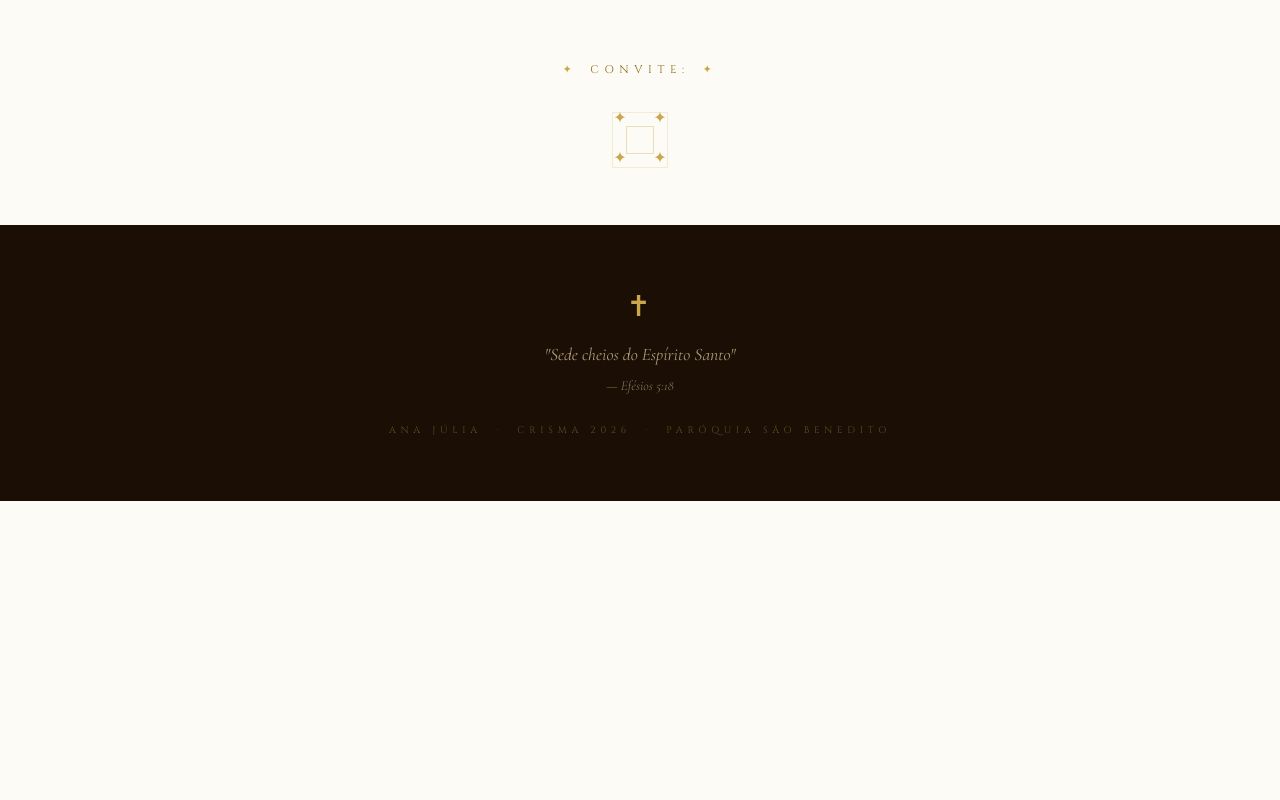
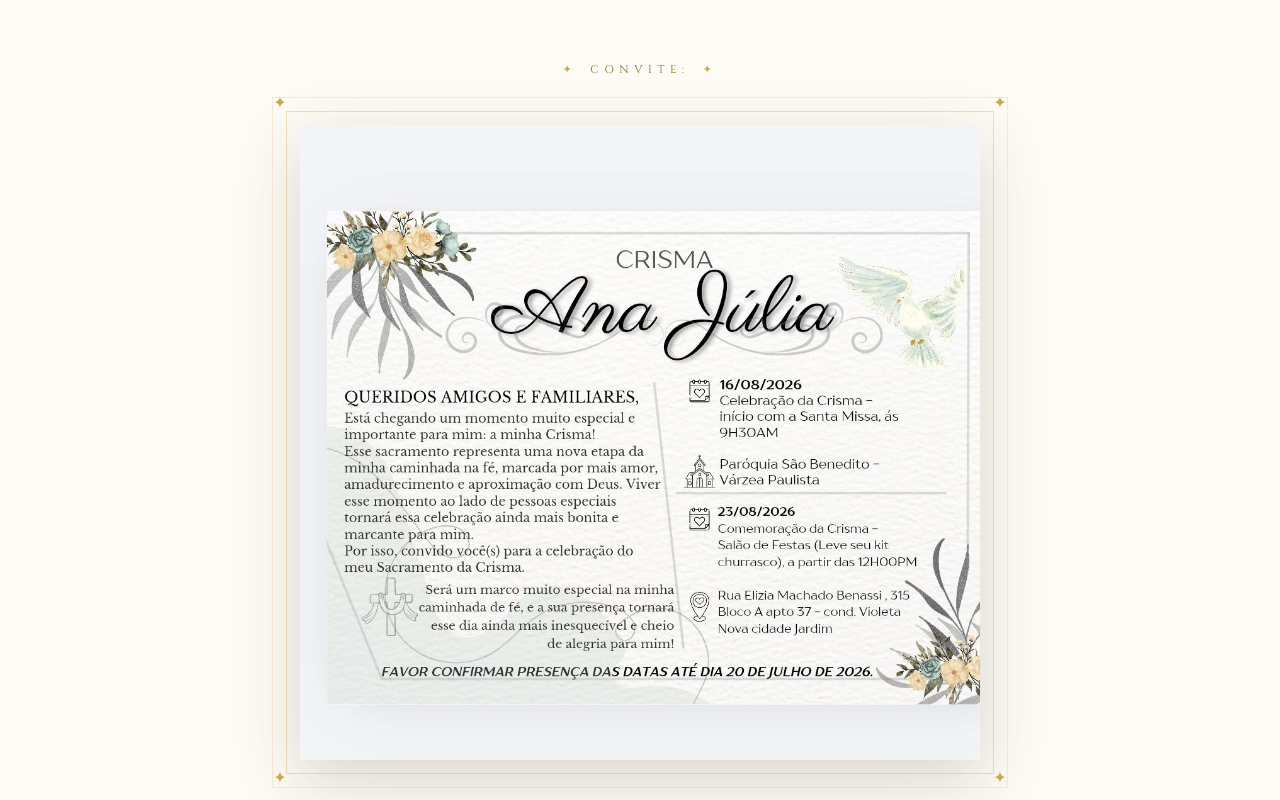
Before and after one commit to GabrielLeonardoVC/Convite-Crisma-Ana, a plain HTML site: page index.html in a window 1280 px wide. Shown: the part 3020-3820 px from the top of the page. Before the commit the page ends 3521 px from the top, so only its background shows below. Drawn offline with nearby package versions, Linux system fonts and the light colour scheme; the site is published under a folder, as on GitHub Pages, so addresses that start at the root find nothing; a web font is replaced by a local one.

Commit message:
Arruemei a imagem novamente

```diff
--- a/index.html
+++ b/index.html
@@ -957,7 +957,7 @@
             <span class="frame-corner tr">✦</span>
             <span class="frame-corner bl">✦</span>
             <span class="frame-corner br">✦</span>
-            <img src="/assets/convite.jpeg" alt="" />
+            <img src="assets/convite.jpeg" alt="Convite da Crisma de Ana Júlia" />
         </div>
     </section>
 
```
